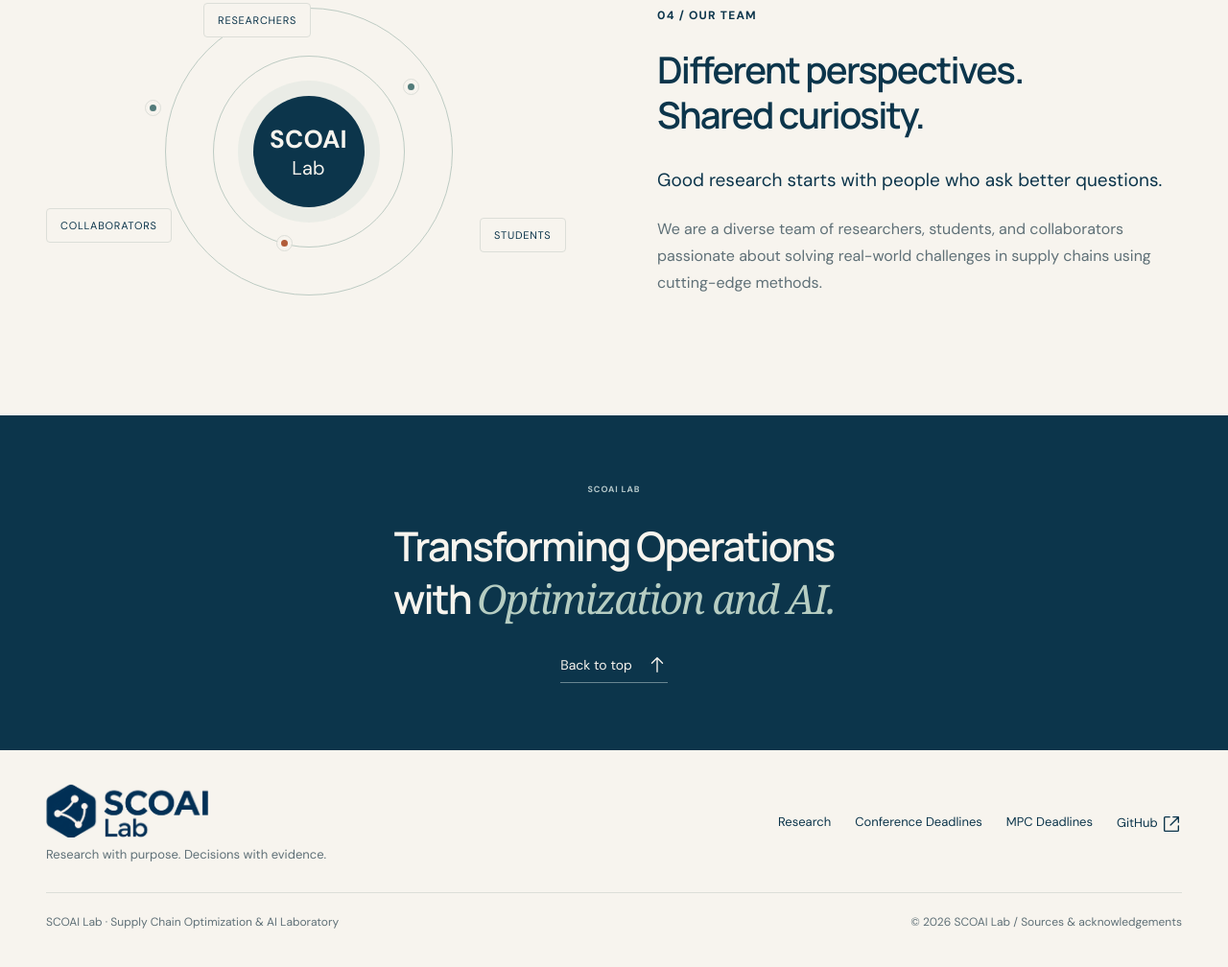
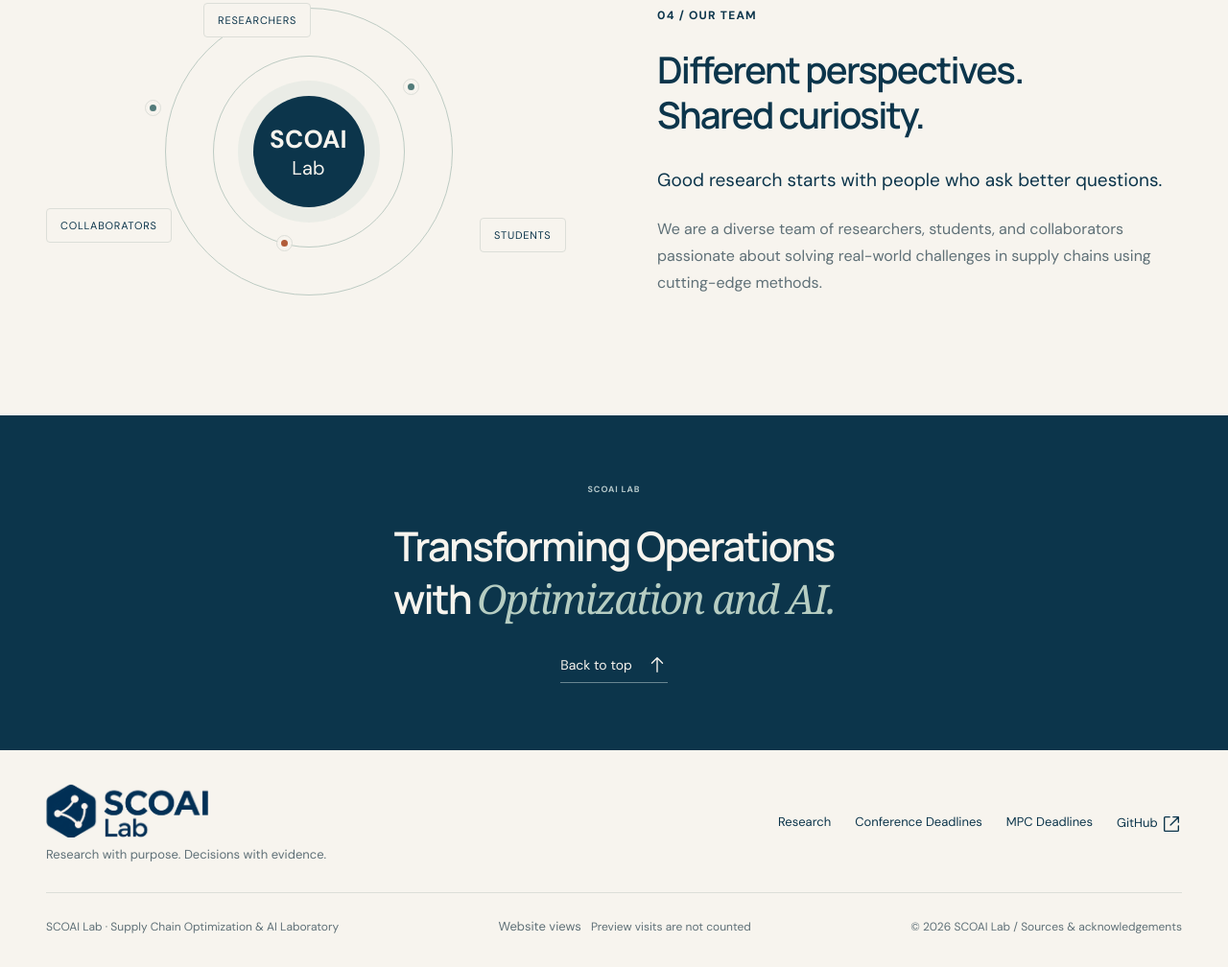
Before and after one commit to scoai-lab/scoai-lab.github.io, a website with bundled scripts: page index.html in a window 1280 px wide. Shown: the part 3140-4148 px from the top of the page at 96% size. Built offline with nearby package versions, Linux system fonts and the light colour scheme.

Commit message:
Add shared production website view counter to footer

```diff
--- a/assets/app.js
+++ b/assets/app.js
@@ -20,6 +20,10 @@
  'Architecture & Systems':'Kiến trúc & hệ thống','Networking':'Mạng máy tính','Security & Privacy':'An toàn & quyền riêng tư','Software Engineering':'Kỹ thuật phần mềm','Databases & Data Mining':'Cơ sở dữ liệu & khai phá dữ liệu','Theory':'Lý thuyết','Graphics & Multimedia':'Đồ họa & đa phương tiện','Artificial Intelligence':'Trí tuệ nhân tạo','HCI & Ubiquitous Computing':'Tương tác người–máy & điện toán phổ biến','Interdisciplinary & Emerging':'Liên ngành & lĩnh vực mới','Practical':'Thực hành','Applied':'Ứng dụng','Machine Learning':'Học máy','Hardware':'Phần cứng','SoKs':'Tổng quan hệ thống (SoK)','Position':'Bài quan điểm','Conferences':'Hội nghị','Journals':'Tạp chí','Workshops':'Workshop','Posters':'Poster','Crypto Schools':'Trường học mật mã','Miscellaneous':'Khác','National':'Cấp quốc gia','Unranked':'Chưa xếp hạng','Not classified':'Chưa phân loại'
 };
 const optionLabel=name=>language==='vi'?(optionLabels[name]||name):name;
+messages.en.visits='Website views';messages.vi.visits='Lượt truy cập';
+messages.en.counterUnavailable='Counter temporarily unavailable';messages.vi.counterUnavailable='Bộ đếm tạm thời không khả dụng';
+messages.en.counterPreview='Preview visits are not counted';messages.vi.counterPreview='Không đếm lượt xem bản thử';
+messages.en.counterAlt='Total website views, provided by Hits';messages.vi.counterAlt='Tổng lượt truy cập website, cung cấp bởi Hits';
 const t=key=>messages[language][key]||key;
 const paths={arrow:'M4 12h16m-6-6 6 6-6 6',up:'M12 20V4m-6 6 6-6 6 6',down:'M12 4v16m-6-6 6 6 6-6',external:'M14 4h6v6m0-6-9 9M10 4H5a1 1 0 0 0-1 1v14a1 1 0 0 0 1 1h14a1 1 0 0 0 1-1v-5',calendar:'M7 3v4m10-4v4M4 10h16M5 5h14a1 1 0 0 1 1 1v14H4V6a1 1 0 0 1 1-1M8 14h2m4 0h2m-8 3h2',shield:'M12 3 3 7v6c0 5 9 9 9 9s9-4 9-9V7zM8 12l3 3 5-6',network:'M5 7 12 3l7 4v10l-7 4-7-4ZM5 7l7 6 7-6m-7 6v8M5 17l14-10',box:'M3 7l9-4 9 4v11l-9 4-9-4ZM3 7l9 4 9-4M12 11v11M7 5l9 4',chart:'M4 3v17h17M7 15l4-5 4 2 5-7',route:'M4 6h10a4 4 0 0 1 0 8H9a4 4 0 0 0 0 8h11M17 19l3 3-3 3M4 3v6',compass:'M12 2a10 10 0 1 0 0 20 10 10 0 0 0 0-20M16 8l-3 5-5 3 3-5Z',search:'M10 3a7 7 0 1 0 0 14 7 7 0 0 0 0-14m5 12 6 6',pin:'M20 10c0 6-8 12-8 12S4 16 4 10a8 8 0 0 1 16 0ZM12 7a3 3 0 1 0 0 6 3 3 0 0 0 0-6',download:'M12 3v12m-4-4 4 4 4-4M4 16v5h16v-5',filter:'M4 6h16M7 12h10m-7 6h4',close:'M6 6l12 12M6 18 18 6',menu:'M4 6h16M4 12h16M4 18h16',sun:'M12 8a4 4 0 1 0 0 8 4 4 0 0 0 0-8M12 2v2m0 16v2M2 12h2m16 0h2M5 5l1.5 1.5m11 11L19 19M5 19l1.5-1.5m11-11L19 5',moon:'M20.5 13.1A8.7 8.7 0 0 1 10.9 3.5 8.7 8.7 0 1 0 20.5 13.1Z',monitor:'M3 4h18v13H3ZM8 21h8m-4-4v4',info:'M12 2a10 10 0 1 0 0 20 10 10 0 0 0 0-20M12 10v7m0-11v1'};
 const icon=name=>`<svg viewBox="0 0 24 24" aria-hidden="true"><path d="${paths[name]||paths.info}"/></svg>`;
@@ -30,6 +34,7 @@
  $$('[data-en][data-vi]').forEach(e=>e.innerHTML=e.dataset[language]);
  const lang=$('#language');lang.textContent=language==='en'?'VI':'EN';lang.setAttribute('aria-label',t('language'));
  paintThemeButton();
+ const counterImage=$('#visitor-counter-image');if(counterImage)counterImage.alt=t('counterAlt');
  $('#menu').setAttribute('aria-label',t('menu'));
  if(page!=='home')$('.tracker-description').textContent=t(page+'Description');
 }
@@ -43,7 +48,7 @@
 }
 function shell(){
  $('#header').innerHTML=`<div class="header wrap"><a class="brand" href="${base}" aria-label="SCOAI Lab home"><img src="${base}assets/scoai-logo-transparent.png" alt="SCOAI Lab" width="1774" height="887"></a><nav class="nav" id="navigation" aria-label="Main navigation"><a href="${base}#about" data-t="about"></a><a href="${base}#research" data-t="research"></a><a href="${base}#team" data-t="team"></a><a class="nav-resources" href="${base}${page==='home'?'#resources':'conference-deadlines/'}"><span data-t="tools"></span>${icon('arrow')}</a></nav><div class="header-controls"><button id="language" class="language-button" type="button"></button><button id="theme" class="theme-button" type="button"></button><button id="menu" class="menu-toggle" aria-controls="navigation" aria-expanded="false">${icon('menu')}</button></div></div>`;
- $('#footer').innerHTML=`<div class="footer wrap"><div class="footer-top"><div><a class="brand" href="${base}" aria-label="SCOAI Lab home"><img src="${base}assets/scoai-logo-transparent.png" alt="SCOAI Lab" width="1774" height="887" loading="lazy"></a><p class="footer-tagline" data-t="built"></p></div><div class="footer-links"><a href="${base}#research" data-t="research"></a><a href="${base}conference-deadlines/" data-t="conferenceTool">Conference Deadlines</a><a href="${base}mpc-deadlines/" data-t="mpcTool">MPC Deadlines</a><a href="https://github.com/scoai-lab/scoai-lab.github.io" target="_blank" rel="noopener noreferrer">GitHub ${icon('external')}</a></div></div><div class="footer-bottom"><span data-t="rights"></span><span>© ${new Date().getFullYear()} SCOAI Lab <span aria-hidden="true"> / </span> <a href="${base}credits.html" data-t="credits"></a></span></div></div>`;
+ $('#footer').innerHTML=`<div class="footer wrap"><div class="footer-top"><div><a class="brand" href="${base}" aria-label="SCOAI Lab home"><img src="${base}assets/scoai-logo-transparent.png" alt="SCOAI Lab" width="1774" height="887" loading="lazy"></a><p class="footer-tagline" data-t="built"></p></div><div class="footer-links"><a href="${base}#research" data-t="research"></a><a href="${base}conference-deadlines/" data-t="conferenceTool">Conference Deadlines</a><a href="${base}mpc-deadlines/" data-t="mpcTool">MPC Deadlines</a><a href="https://github.com/scoai-lab/scoai-lab.github.io" target="_blank" rel="noopener noreferrer">GitHub ${icon('external')}</a></div></div><div class="footer-bottom"><span data-t="rights"></span><div class="visitor-counter"><span data-t="visits"></span><a id="visitor-counter-link" href="https://hits.sh/scoai-lab.github.io/" target="_blank" rel="noopener noreferrer" referrerpolicy="no-referrer"><img id="visitor-counter-image" alt="Total website views, provided by Hits" width="110" height="26" referrerpolicy="no-referrer" hidden><span id="visitor-counter-fallback" data-t="counterPreview"></span></a></div><span>© ${new Date().getFullYear()} SCOAI Lab <span aria-hidden="true"> / </span> <a href="${base}credits.html" data-t="credits"></a></span></div></div>`;
  try{themeChoice=localStorage.getItem('scoai-theme')||'light';}catch{themeChoice='light';}
  if(!['light','dark','auto'].includes(themeChoice))themeChoice='light';
  const applyTheme=()=>{document.documentElement.dataset.theme=themeChoice==='auto'?(matchMedia('(prefers-color-scheme: dark)').matches?'dark':'light'):themeChoice;try{localStorage.setItem('scoai-theme',themeChoice);}catch{}paintThemeButton();};
@@ -55,6 +60,14 @@
  document.addEventListener('keydown',e=>{if(e.key==='Escape'&&$('#navigation').classList.contains('open')){$('#navigation').classList.remove('open');$('#menu').setAttribute('aria-expanded','false');$('#menu').focus();}else if(e.key==='Escape'&&$('#filters')?.classList.contains('open')){$('#filters').classList.remove('open');$('#filter-toggle').setAttribute('aria-expanded','false');$('#filter-toggle').focus();}});
  $('#language').addEventListener('click',()=>{language=language==='en'?'vi':'en';save('scoai-language',language);translateStatic();if(dataset)renderTracker();});
  translateStatic();icons();
+ const counterImage=$('#visitor-counter-image'),counterFallback=$('#visitor-counter-fallback');
+ if(location.hostname==='scoai-lab.github.io'){
+   counterFallback.dataset.t='counterUnavailable';counterFallback.textContent=t('counterUnavailable');counterFallback.hidden=true;
+   counterImage.addEventListener('error',()=>{counterImage.hidden=true;counterFallback.hidden=false;},{once:true});
+   counterImage.hidden=false;
+   // One shared total across pages. Theme/language changes never reload the badge.
+   counterImage.src='https://hits.sh/scoai-lab.github.io.svg?style=flat&label=TOTAL&color=527b7a&labelColor=0c354b';
+ }
 }
 let dataset,visibleEntries=[],limit=24,refreshAt=Infinity;
 const defaultState={q:'',groups:[],country:'',status:'all',sort:'deadline'};
--- a/assets/style.css
+++ b/assets/style.css
@@ -113,3 +113,11 @@
 h1,h2{text-wrap:balance}
 
 @media(max-width:380px){.wrap{padding-left:18px;padding-right:18px}.header{gap:8px}.header .brand{transform:scale(.68);margin-right:-54px}.header-controls{gap:6px}.tracker-tabs a{font-size:12px}.conference-meta{gap:8px}}
+
+/* A shared, production-only page-view counter. */
+.visitor-counter{display:flex;align-items:center;gap:10px;flex-wrap:wrap;font-size:13px;line-height:1.7}
+.visitor-counter a{display:inline-flex;align-items:center;min-height:30px}
+.visitor-counter img{height:26px;width:auto;max-width:100%;border-radius:4px}
+.visitor-counter [hidden]{display:none}
+#visitor-counter-fallback{font-size:12px;color:var(--muted)}
+.footer-bottom{flex-wrap:wrap;align-items:center}
```
Also changed, not shown: credits.html (+1 -1 lines), README.md.
